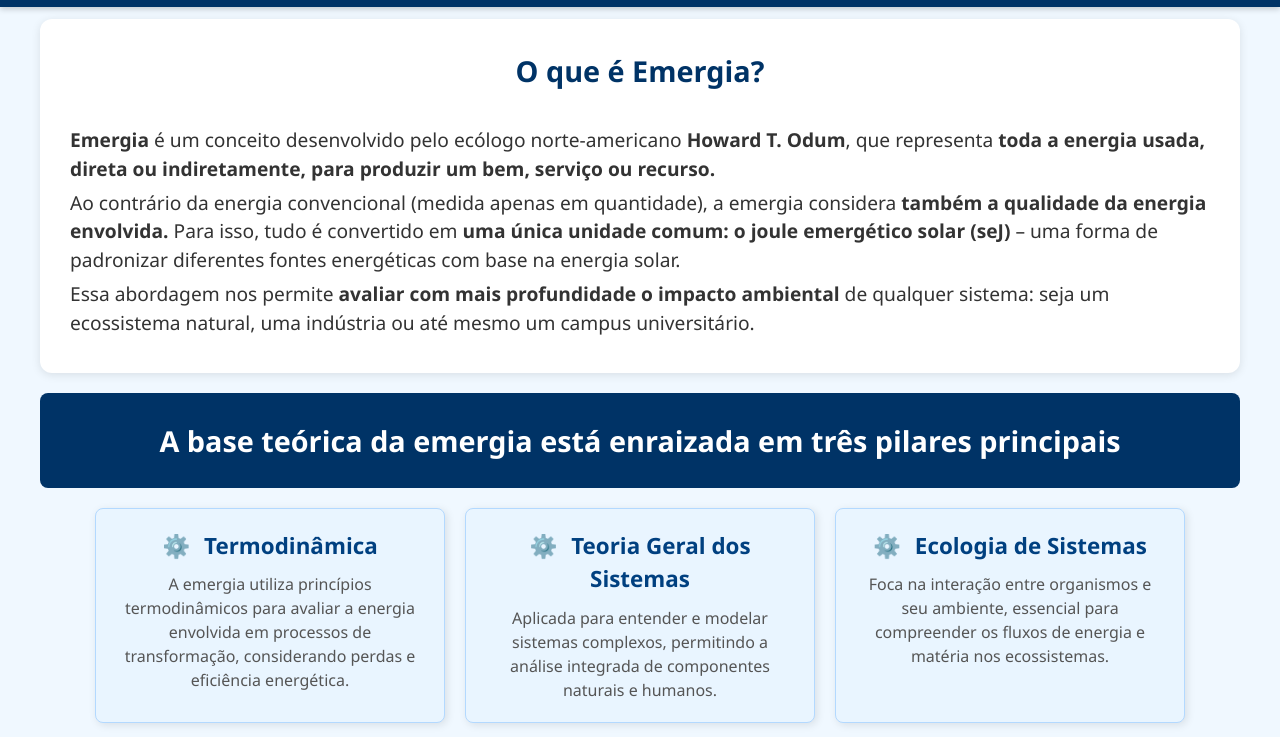
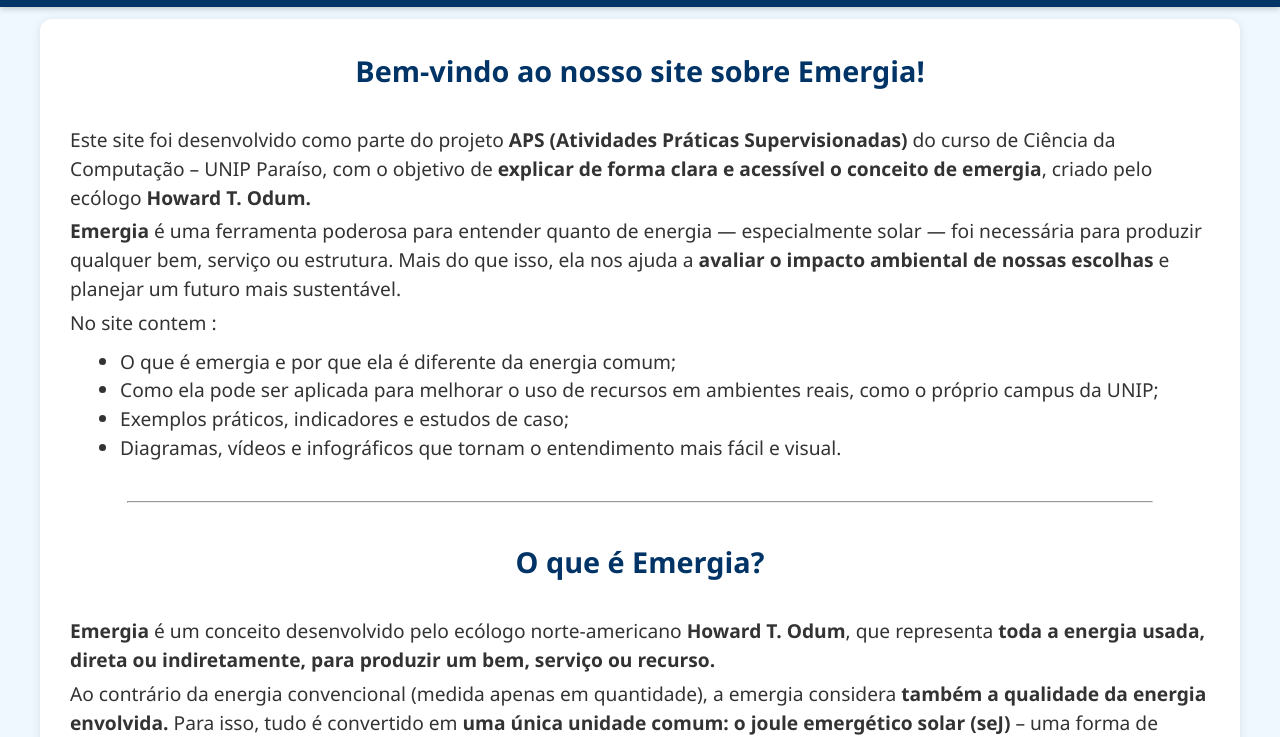
Before and after one commit to DevP3try/site_emergia, a plain HTML site: page index.html in a window 1280 px wide. Shown: the part 71-808 px from the top of the page. Drawn offline with Linux system fonts and the light colour scheme.

Commit message:
Added introduction

```diff
--- a/index.html
+++ b/index.html
@@ -111,6 +111,20 @@
 
     <!-- Conteudo -->
     <div class="container"">
+        <section class="introdution">
+            <h2>Bem-vindo ao nosso site sobre <b>Emergia!</b></h2><br>
+            <p>Este site foi desenvolvido como parte do projeto <b>APS (Atividades Práticas Supervisionadas)</b> do curso de Ciência da Computação – UNIP Paraíso, com o objetivo de <b>explicar de forma clara e acessível o conceito de emergia</b>, criado pelo ecólogo <b>Howard T. Odum.</b></p>
+            <p> <b>Emergia</b> é uma ferramenta poderosa para entender quanto de energia — especialmente solar — foi necessária para produzir qualquer bem, serviço ou estrutura. Mais do que isso, ela nos ajuda a <b>avaliar o impacto ambiental de nossas escolhas</b> e planejar um futuro mais sustentável.</p>
+            <p>No site contem :</p>
+                <ul style="padding-left: 50px; padding-top: 5px;">
+                    <li>O que é emergia e por que ela é diferente da energia comum;</li>
+                    <li>Como ela pode ser aplicada para melhorar o uso de recursos em ambientes reais, como o próprio campus da UNIP;</li>
+                    <li>Exemplos práticos, indicadores e estudos de caso;</li>
+                    <li>Diagramas, vídeos e infográficos que tornam o entendimento mais fácil e visual.</li>
+                </ul>
+
+        </section>
+        <center><hr></center>
         <section class="important">
 
             <h2>O que é Emergia?</h2><br>
```
